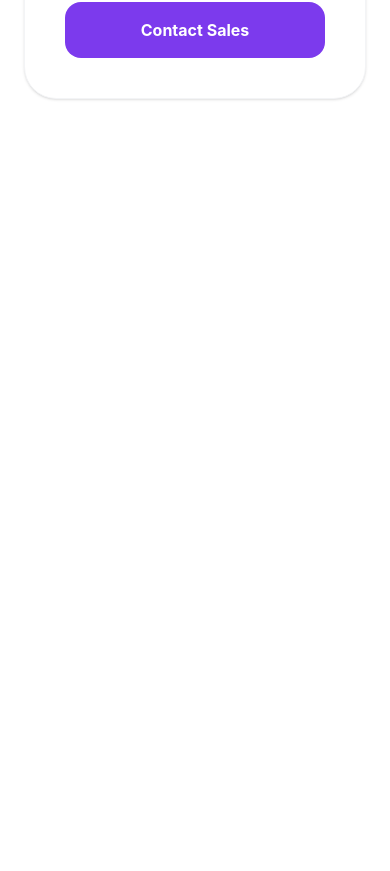
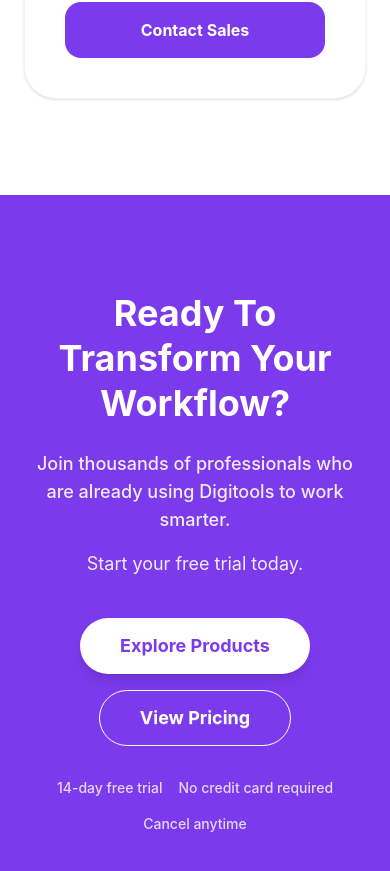
Before and after one commit to rabbyhasanrzs/PH-Assignment6, a React (Vite) app: page / in a window 390 px wide. Shown: the part 8530-9401 px from the top of the page. Before the commit the page ends 8725 px from the top, so only its background shows below. Built offline with nearby package versions, Linux system fonts and the light colour scheme.

Commit message:
add cta section

```diff
--- a/src/App.jsx
+++ b/src/App.jsx
@@ -493,6 +493,49 @@ const App = () => {
 
 
 
+          {/* --- CTA SECTION --- */}
+          <section className="py-24 px-6 text-center bg-[#7C3AED] text-white">
+            <div className="max-w-4xl mx-auto">
+              {/* Heading */}
+              <h2 className="text-4xl md:text-5xl font-bold mb-6 leading-tight">
+                Ready To Transform Your Workflow?
+              </h2>
+
+              {/* Subheading */}
+              <p className="text-lg md:text-xl mb-4 opacity-90 font-medium">
+                Join thousands of professionals who are already using Digitools to work smarter.
+              </p>
+              <p className="text-lg opacity-90 mb-10">
+                Start your free trial today.
+              </p>
+
+              {/* Action Buttons */}
+              <div className="flex flex-wrap justify-center gap-4 mb-8">
+                <button
+                  onClick={() => setView('products')}
+                  className="btn bg-white text-[#7C3AED] hover:bg-gray-100 border-none px-10 h-14 rounded-full text-lg font-bold normal-case shadow-lg"
+                >
+                  Explore Products
+                </button>
+
+                <button className="btn btn-outline border-white text-white hover:bg-white hover:text-[#7C3AED] px-10 h-14 rounded-full text-lg font-bold normal-case">
+                  View Pricing
+                </button>
+              </div>
+
+              {/* Trust Badges / Footer Text */}
+              <div className="text-sm opacity-80 font-medium flex flex-wrap justify-center gap-4 md:gap-2">
+                <span>14-day free trial</span>
+                <span className="hidden md:inline">•</span>
+                <span>No credit card required</span>
+                <span className="hidden md:inline">•</span>
+                <span>Cancel anytime</span>
+              </div>
+            </div>
+          </section>
+
+
+
 
 
       </div>
```
